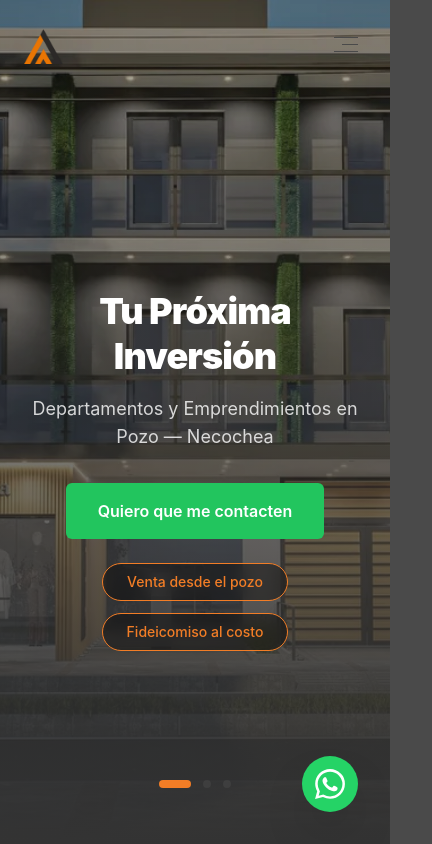
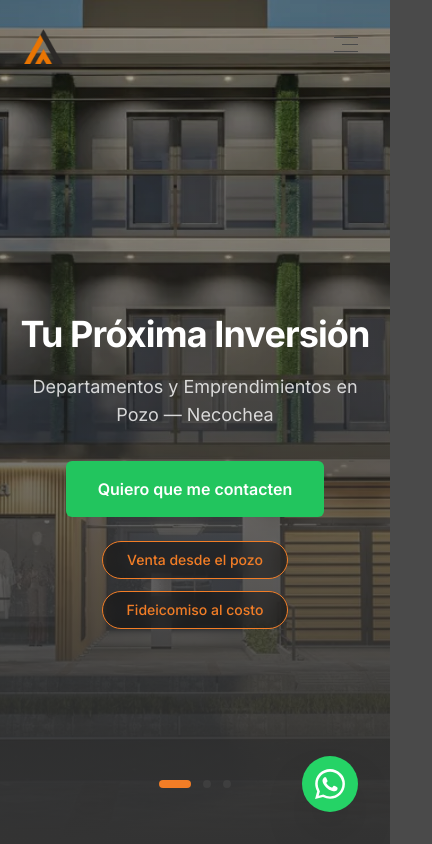
Before and after one commit to nielsenjuanpedro0-lab/apolofinal, a React (Vite) app: page / in a window 390 px wide. Shown: the top 844 px of the page, 432 px wide, since content can reach past the window. Built offline with nearby package versions, Linux system fonts and the light colour scheme.

Commit message:
Fix mobile layout (v-scroll-lock, no-zoom) and CSS import order

```diff
--- a/index.html
+++ b/index.html
@@ -2,7 +2,7 @@
 <html lang="en">
   <head>
     <meta charset="UTF-8" />
-    <meta name="viewport" content="width=device-width, initial-scale=1.0" />
+    <meta name="viewport" content="width=device-width, initial-scale=1.0, maximum-scale=1.0, user-scalable=no" />
     <title>Apolo Construcciones | Inversión Inmobiliaria</title>
     <link rel="icon" type="image/webp" href="/optimized/LOGO-APOLO2-768x766-1.webp" />
     <!-- Optimizaciones de Velocidad -->
--- a/src/App.tsx
+++ b/src/App.tsx
@@ -308,7 +308,7 @@
   const isHomePage = location.pathname === '/';
 
   return (
-    <div className="min-h-screen flex flex-col bg-[#3b3b3b] font-sans">
+    <div className="min-h-screen flex flex-col bg-[#3b3b3b] font-sans overflow-x-hidden w-full">
       <nav className={`fixed w-full z-50 transition-all duration-300 ${scrolled ? 'bg-[#4a4a4a]/95 backdrop-blur-md py-4 shadow-sm border-b border-gray-800 text-gray-100' : `bg-transparent py-6 ${isHomePage ? 'text-white' : 'text-gray-100'}`}`}>
         <div className="max-w-7xl mx-auto px-6 md:px-8 flex justify-between items-center">
           <Link to="/" className="flex items-center gap-4 group">
@@ -535,7 +535,7 @@
   }, [carouselItems.length]);
 
   return (
-    <div className="bg-[#4a4a4a]">
+    <div className="bg-[#4a4a4a] overflow-x-hidden w-full">
       <section className="relative h-screen flex items-center justify-center overflow-hidden">
         <div className="absolute inset-0 z-0">
           <AnimatePresence>
--- a/src/index.css
+++ b/src/index.css
@@ -1,5 +1,5 @@
+@import url('https://fonts.googleapis.com/css2?family=Inter:wght@300;400;500;600;700&display=swap');
 @import "tailwindcss";
-@import url('https://fonts.googleapis.com/css2?family=Inter:wght@300;400;500;600;700&display=swap');
 
 @theme {
   --font-sans: "Inter", ui-sans-serif, system-ui, sans-serif;
```
